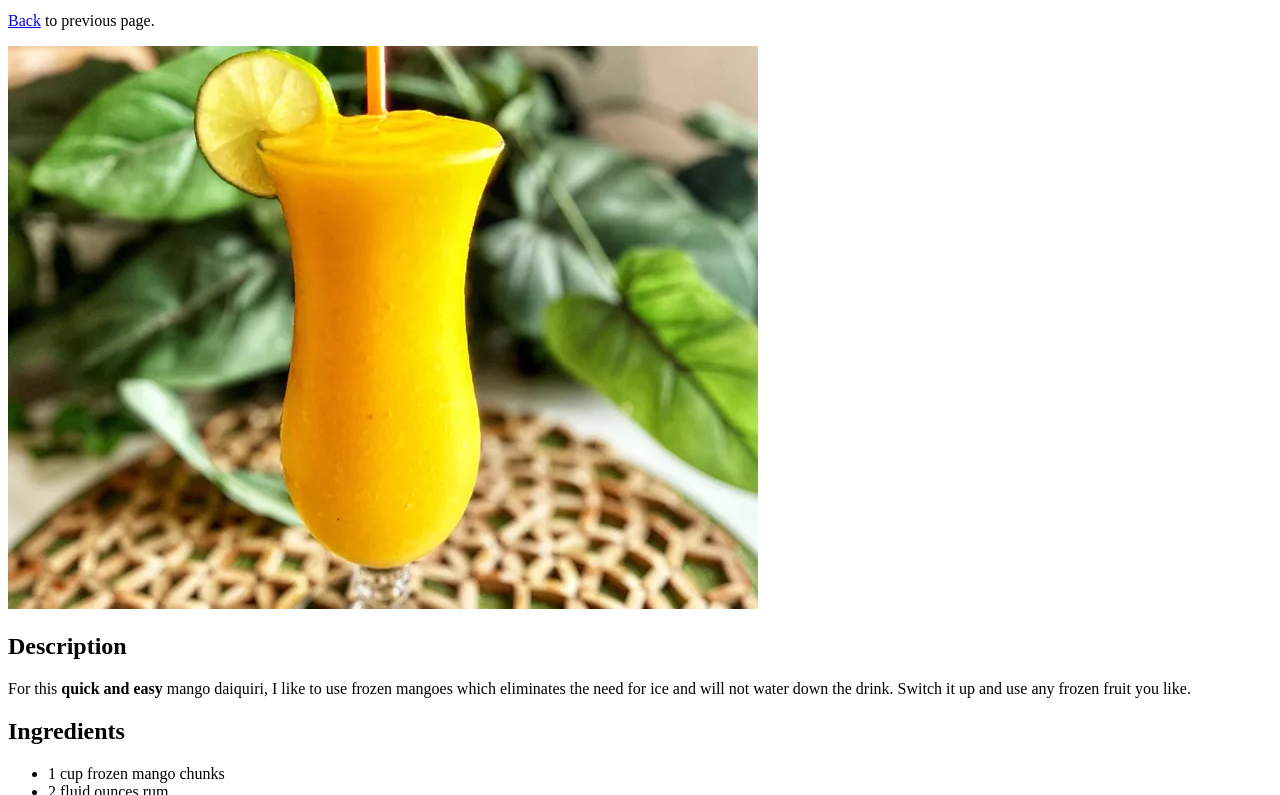
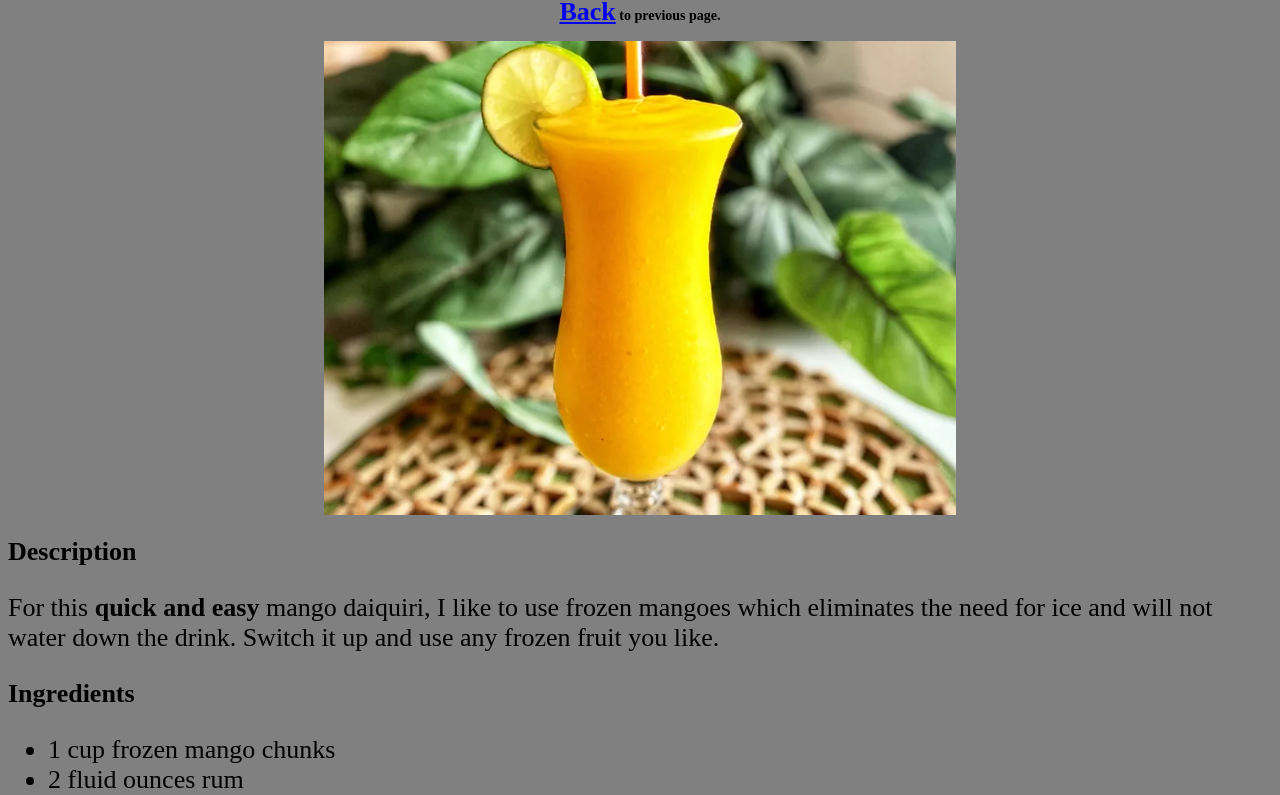
Before and after one commit to funnrus2/odin-recipes, a plain HTML site: page recipes/mango-daiquiri.html in a window 1280 px wide. Shown: the part 68-863 px from the top of the page. Drawn offline with Linux system fonts and the light colour scheme.

Commit message:
add stylesheet to index.html add a few styles to recipes and home page

```diff
--- a/recipes/mango-daiquiri.html
+++ b/recipes/mango-daiquiri.html
@@ -3,12 +3,13 @@
 <head>
     <meta charset="UTF-8">
     <meta name="viewport" content="width=device-width, initial-scale=1.0">
+    <link rel="stylesheet" href="../style.css">
     <title>Mango Daiquiri</title>
 </head>
 <body>
     <h1>Mango Daiquiri</h1>
-    <p><a href="../index.html">Back</a> to previous page.</p>
-    <img src="../images/mango-daiquiri/mango-daiquiri.webp" alt="Mango Daiquiri">
+    <p class="escape"><a href="../index.html">Back</a> to previous page.</p>
+    <img src="../images/mango-daiquiri/mango-daiquiri.webp" alt="Mango Daiquiri" class="image">
     <h2>Description</h2>
     <p>For this <strong>quick and easy </strong>mango daiquiri, I like to use frozen mangoes which eliminates the need for ice and will not water down the drink. Switch it up and use any frozen fruit you like.</p>
     <h2>Ingredients</h2>
--- /dev/null
+++ b/style.css
@@ -0,0 +1,22 @@
+* {
+    background-color: gray;
+    font-family: 'Times New Roman', Times, serif;
+    font-size: 26px;
+    font-weight: 700px;
+}
+
+h1 {
+    text-align: center;
+}
+
+.escape {
+    text-align: center;
+    font-weight: bold;
+    font-size: 14px;
+}
+.image {
+    display: block;
+    margin-left: auto;
+    margin-right: auto;
+    width: 50%;
+}
```
Also changed, not shown: index.html (+2 -1 lines), recipes/slow-cooker-mac-and-chese.html (+3 -2 lines), recipes/slow-cooker-sausage-with-sauce.html (+3 -2 lines).
